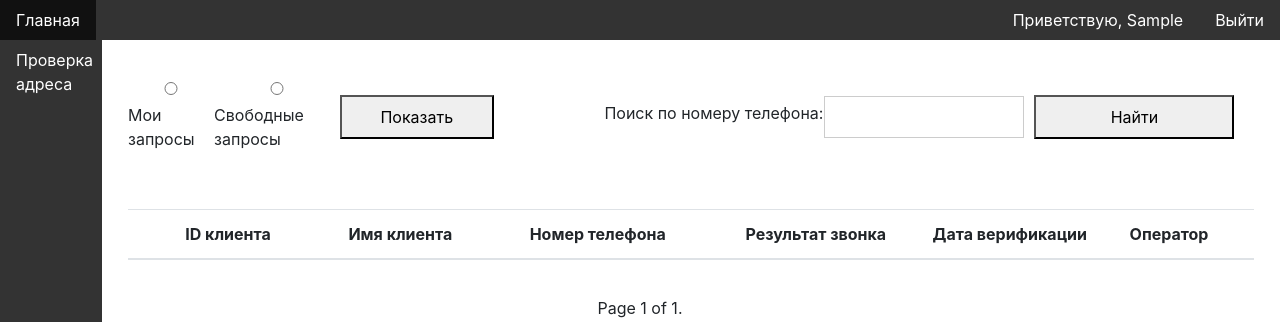
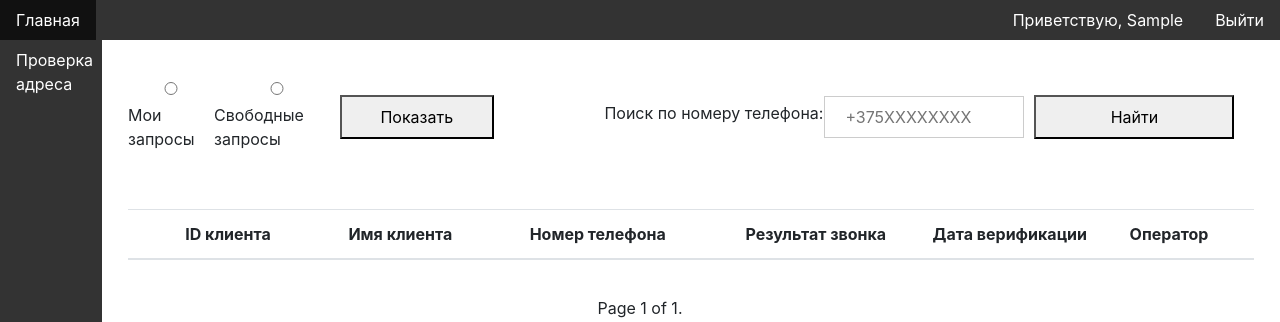
Before and after one commit to ifloky/fullstack-app, a Django app: page /calls_rep/ in a window 1280 px wide. Shown: the top 322 px of the page. Run offline with Django 4.2, Linux system fonts and the light colour scheme; the visitor is signed in with stand-in values (Sample User, id 1); data comes from the database, SQL or seed files in the repository; data that the repository does not hold is empty; some libraries are stand-ins or nearby versions.

Commit message:
Fixed: placeholder to search form

```diff
--- a/mysite/main/templates/main/calls_rep.html
+++ b/mysite/main/templates/main/calls_rep.html
@@ -46,7 +46,8 @@
             <button type="submit">Показать</button>
         </form>
              <form method="GET" action="/calls_rep" style="margin-left:10%;width:60%">
-             <label for="search_box" style="display:block;width:220px">Поиск по номеру телефона:</label><input style="width:200px;margin-right:10px" type="search" name="phone_number" value="" id="search_box">
+             <label for="search_box" style="display:block;width:220px">Поиск по номеру телефона:</label>
+                 <input style="width:200px;margin-right:10px" type="search" name="phone_number" value="" id="search_box" placeholder="+375XXXXXXXX">
              <button type="submit">Найти</button>
         </form>
     </div>
```
